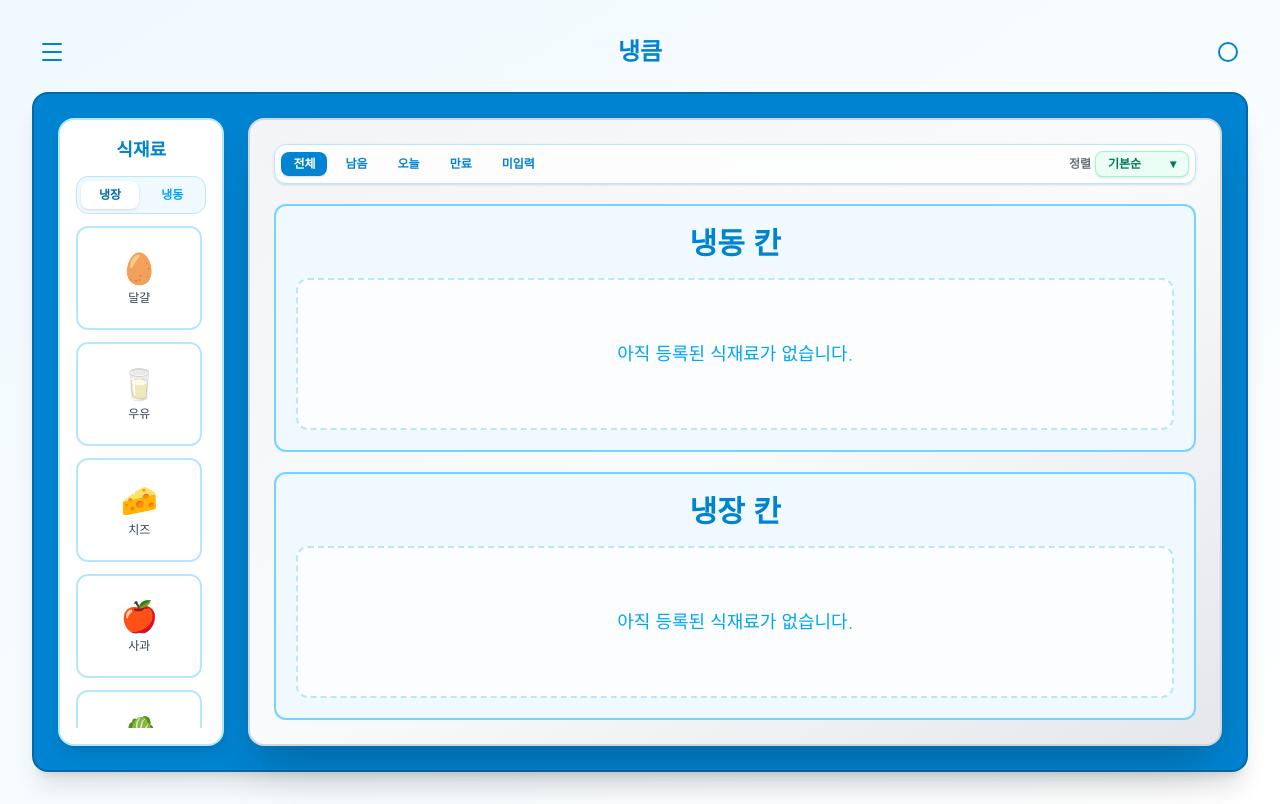
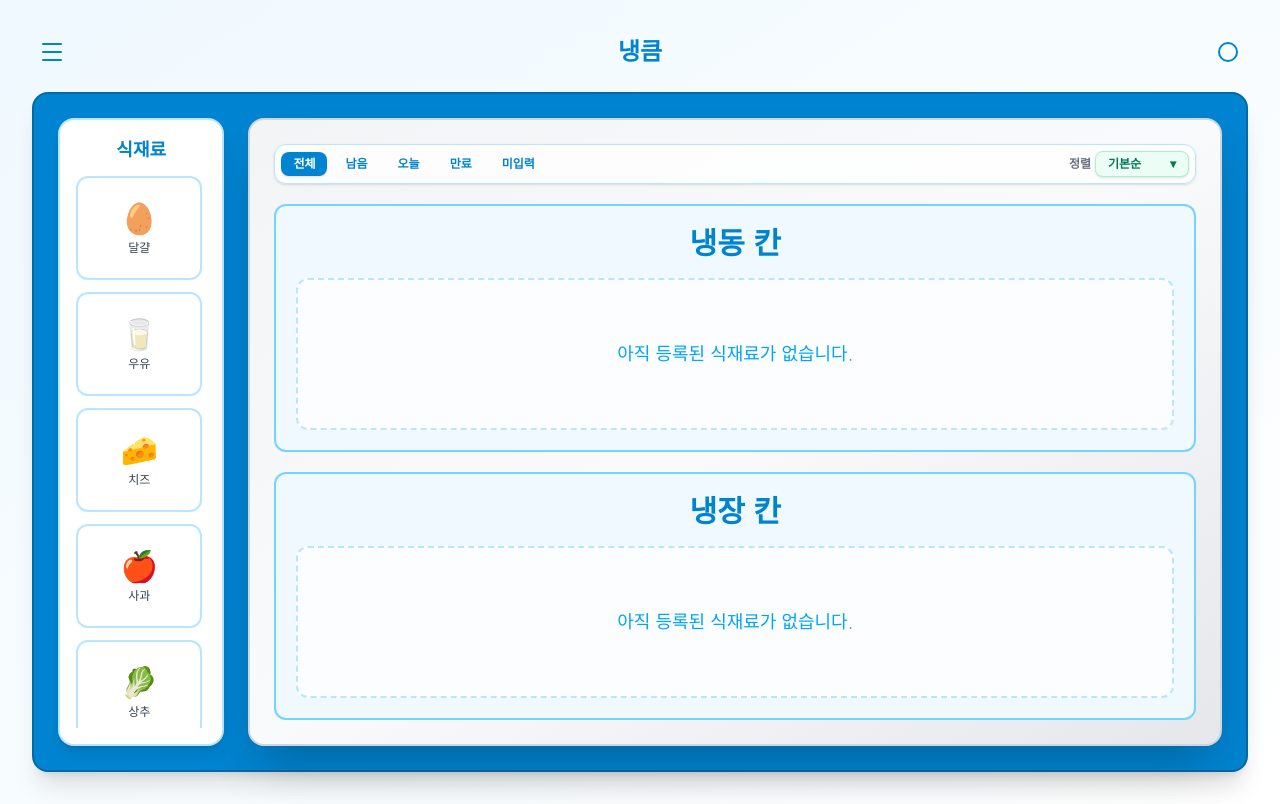
Before and after one commit to Hengjju/Refrigerrator-Management-Service-Nengkuem-, a React (Vite) app in the folder NengKuem_Dev/: page / in a window 1280 px wide. Built offline with nearby package versions, Linux system fonts and the light colour scheme; a web font is replaced by a local one.

Commit message:
refact: 식재료 보관 위치 선택 버튼 제거

```diff
--- a/NengKuem_Dev/src/app/pages/DashboardPage.tsx
+++ b/NengKuem_Dev/src/app/pages/DashboardPage.tsx
@@ -75,9 +75,8 @@ function createStoredItem(food: FoodItem, section: StorageSection): StoredFoodIt
 }
 
 // 메인 냉장고 화면입니다.
-// 식재료 추가, 상세 정보 수정, 삭제, 유통기한 상태 필터와 정렬을 한 화면에서 관리합니다.
+// 식재료를 원하는 칸에 드래그해서 추가하고, 상세 정보와 유통기한 표시를 관리합니다.
 export function DashboardPage() {
-  const [selectedSection, setSelectedSection] = useState<StorageSection>('fridge');
   const [expiryFilter, setExpiryFilter] = useState<ExpiryFilter>('all');
   const [expirySort, setExpirySort] = useState<ExpirySort>('default');
   const [isSortMenuOpen, setIsSortMenuOpen] = useState(false);
@@ -109,10 +108,6 @@ export function DashboardPage() {
     setFridgeItems((prevItems) => [...prevItems, newItem]);
   };
 
-  const handleAddItem = (food: FoodItem) => {
-    addFoodToSection(food, selectedSection);
-  };
-
   const handleFoodDragStart = (event: DragEvent<HTMLButtonElement>, food: FoodItem) => {
     event.dataTransfer.effectAllowed = 'copy';
     event.dataTransfer.setData('application/x-nengkuem-food-id', food.id);
@@ -125,7 +120,6 @@ export function DashboardPage() {
 
     if (!food) return;
 
-    setSelectedSection(section);
     addFoodToSection(food, section);
   };
 
@@ -222,32 +216,7 @@ export function DashboardPage() {
           <div className="grid h-full min-h-0 min-w-0 grid-cols-[clamp(108px,13vw,180px)_minmax(0,1fr)] gap-3 sm:gap-4 md:gap-5 lg:gap-6">
             <aside className="min-h-0 min-w-0">
               <div className="flex h-full min-h-0 flex-col overflow-hidden rounded-2xl border-2 border-sky-200 bg-white p-2 shadow-lg sm:p-3 md:p-4">
-                <div className="mb-2 text-center text-sm font-bold text-sky-600 sm:text-base md:mb-3 md:text-lg">식재료</div>
-
-                <div className="mb-2 grid grid-cols-2 gap-1 rounded-xl border border-sky-200 bg-sky-50 p-1 md:mb-3">
-                  <button
-                    type="button"
-                    onClick={() => setSelectedSection('fridge')}
-                    className={`rounded-lg px-1 py-1.5 text-[10px] font-bold transition-colors sm:text-xs ${
-                      selectedSection === 'fridge'
-                        ? 'bg-white text-sky-700 shadow-sm'
-                        : 'text-sky-500 hover:text-sky-700'
-                    }`}
-                  >
-                    냉장
-                  </button>
-                  <button
-                    type="button"
-                    onClick={() => setSelectedSection('freezer')}
-                    className={`rounded-lg px-1 py-1.5 text-[10px] font-bold transition-colors sm:text-xs ${
-                      selectedSection === 'freezer'
-                        ? 'bg-white text-sky-700 shadow-sm'
-                        : 'text-sky-500 hover:text-sky-700'
-                    }`}
-                  >
-                    냉동
-                  </button>
-                </div>
+                <div className="mb-3 text-center text-sm font-bold text-sky-600 sm:text-base md:text-lg">식재료</div>
 
                 <div
                   className="grid flex-1 grid-cols-1 gap-2 overflow-y-auto pr-0.5 scrollbar-hide sm:gap-3 sm:pr-1"
@@ -258,10 +227,10 @@ export function DashboardPage() {
                       key={food.id}
                       type="button"
                       draggable
-                      onClick={() => handleAddItem(food)}
                       onDragStart={(event) => handleFoodDragStart(event, food)}
                       onDragEnd={() => setDragOverSection(null)}
                       className="flex min-h-[76px] cursor-grab flex-col items-center justify-center gap-1 rounded-xl border-2 border-sky-200 bg-white p-1.5 transition-all hover:border-sky-400 hover:shadow-md active:cursor-grabbing sm:min-h-[92px] md:min-h-[104px] md:p-2"
+                      aria-label={`${food.name} 드래그해서 추가`}
                     >
                       <span className="text-xl sm:text-2xl md:text-3xl">{food.emoji}</span>
                       <span className="text-[10px] font-medium text-gray-700 sm:text-xs">{food.name}</span>
```
